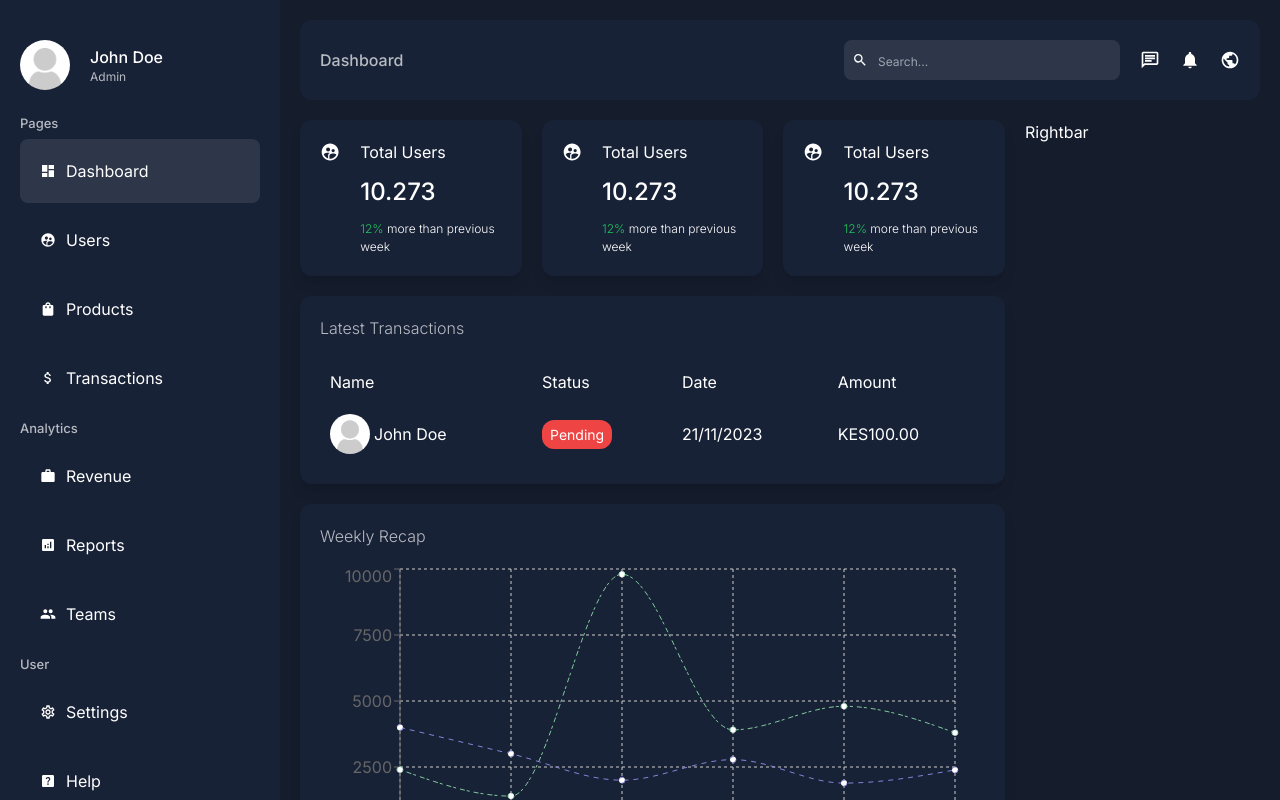
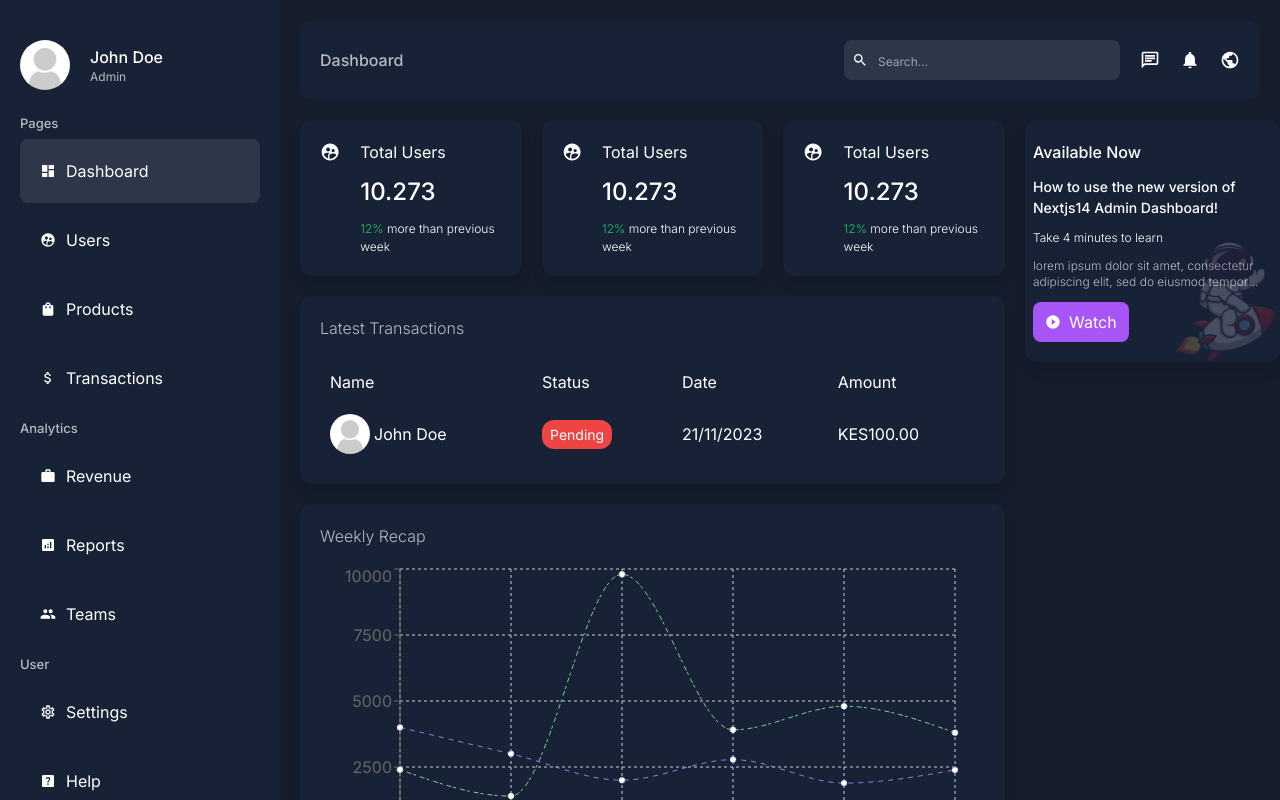
Before and after one commit to meshackkirwachumba/admin-dashboard, a Next.js app: page /dashboard in a window 1280 px wide. Shown: the top 800 px of the page. Built offline with nearby package versions, Linux system fonts and the light colour scheme.

Commit message:
rightbar.jsx styled

```diff
--- a/app/ui/dashboard/rightbar/rightbar.jsx
+++ b/app/ui/dashboard/rightbar/rightbar.jsx
@@ -1,7 +1,39 @@
-import React from "react";
+import Image from "next/image";
+import { MdPlayCircleFilled } from "react-icons/md";
 
 function Rightbar() {
-  return <div>Rightbar</div>;
+  return (
+    <div className="fixed ">
+      {/* item card*/}
+      <div className="relative py-5 px-2 bg-[var(--bgSoft)] rounded-xl shadow-lg mb-3">
+        {/* bacgroundImage wrapper */}
+        <div className="absolute bottom-0 right-0 w-1/2 h-1/2">
+          <Image
+            src="/astronaut.png"
+            alt=""
+            fill
+            className="object-contain opacity-20"
+          />
+        </div>
+        {/* texts wrapper */}
+        <div className="flex flex-col gap-3">
+          <span className="font-medium ">Available Now</span>
+          <h3 className="text-[14px] font-medium line-clamp-2">
+            How to use the new version of Nextjs14 Admin Dashboard!
+          </h3>
+          <span className="text-xs font-light">Take 4 minutes to learn</span>
+          <p className="line-clamp-2 text-xs font-light text-[var(--textSoft)]">
+            lorem ipsum dolor sit amet, consectetur adipiscing elit, sed do
+            eiusmod tempor incididunt ut labore et dolore magna aliqua....
+          </p>
+          <button className="flex items-center gap-2 px-3 py-2 text-white bg-purple-500 max-w-fit rounded-lg">
+            <MdPlayCircleFilled />
+            Watch
+          </button>
+        </div>
+      </div>
+    </div>
+  );
 }
 
 export default Rightbar;
```
